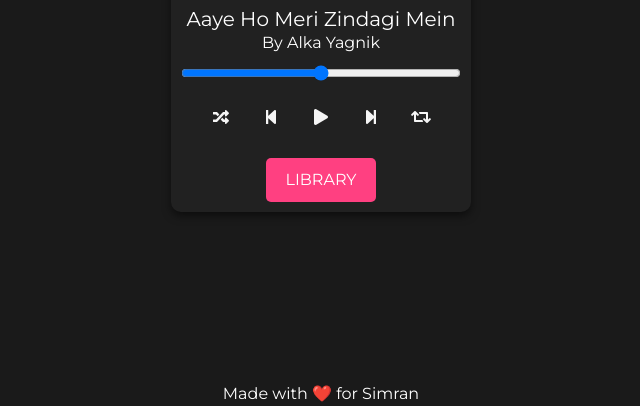
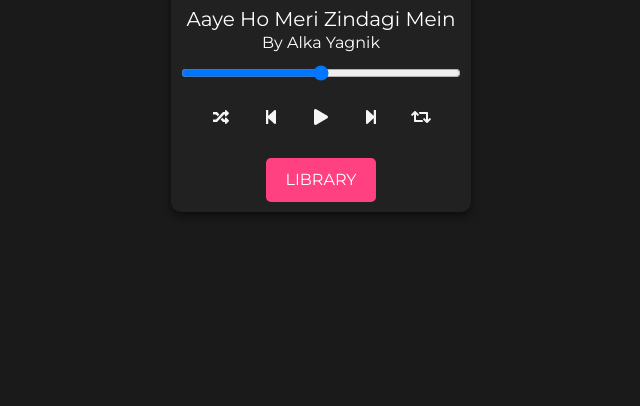
Before and after one commit to Tsrgtm/Advanced-music-player, a plain HTML site: page index.html in a window 1280 px wide. Shown: the part 418-824 px from the top of the page, without its empty margins (319-959 px from the left). After the commit the page ends 800 px from the top, so only its background shows below. Drawn offline with nearby package versions, Linux system fonts and the light colour scheme.

Commit message:
Update index.html

```diff
--- a/index.html
+++ b/index.html
@@ -56,7 +56,6 @@
     </div>
 
     <nav>
-        <p style="text-align: center;">Made with ❤️ for Simran</p>
         <div class="offcanvas offcanvas-end" data-bs-scroll="true" tabindex="-1"
             id="offcanvasWithBothOptions" aria-labelledby="offcanvasWithBothOptionsLabel">
             <div class="offcanvas-header">
```
